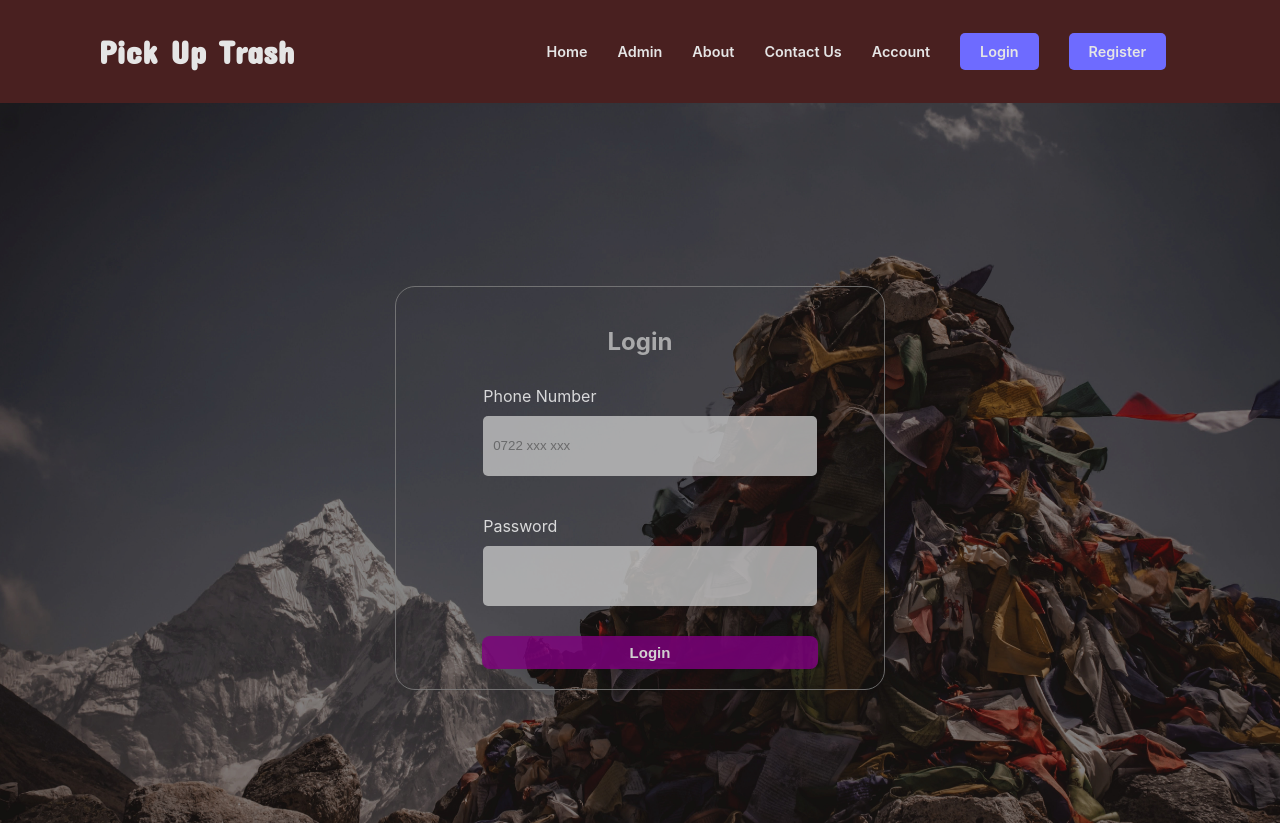
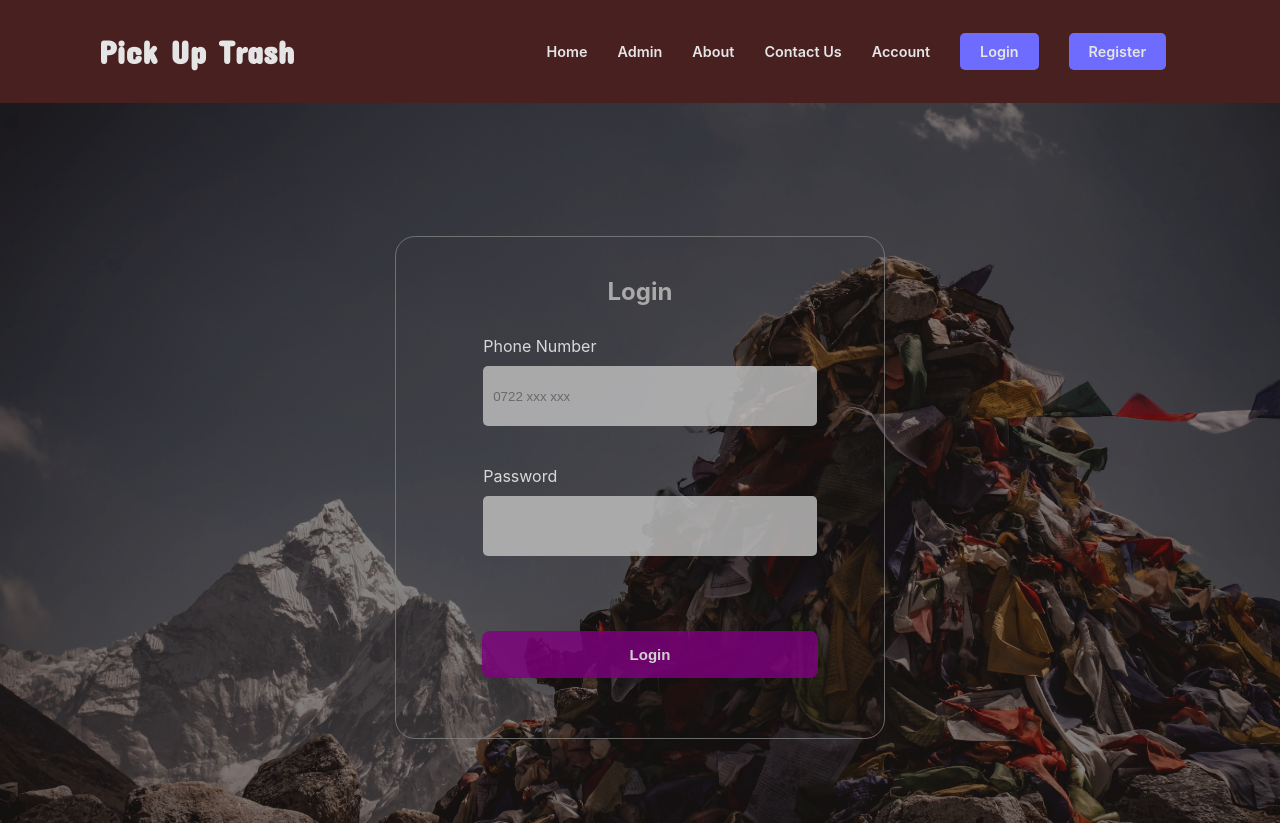
Before and after one commit to kiborgok/pick-up-trash, a React (Create React App) app: page /login in a window 1280 px wide. Built offline with nearby package versions, Linux system fonts and the light colour scheme.

Commit message:
style:spacing of components

```diff
--- a/src/components/login/login.css
+++ b/src/components/login/login.css
@@ -40,7 +40,7 @@ form > div > input{
 
 .login-submit-btn{
     background-color: purple;
-    padding: 8px;
+    padding: 15px;
   background-color: purple;
   border-radius: 8px;
   border: none;
@@ -50,4 +50,6 @@ form > div > input{
   width: 75%;
   align-items: center;
   margin-left: 20px;
+  margin-bottom: 40px;
+  margin-top: 45px;
 }
```
